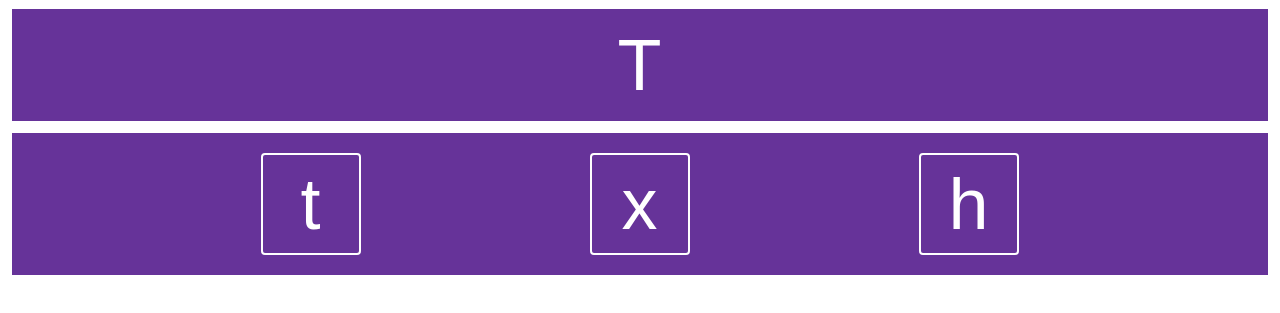
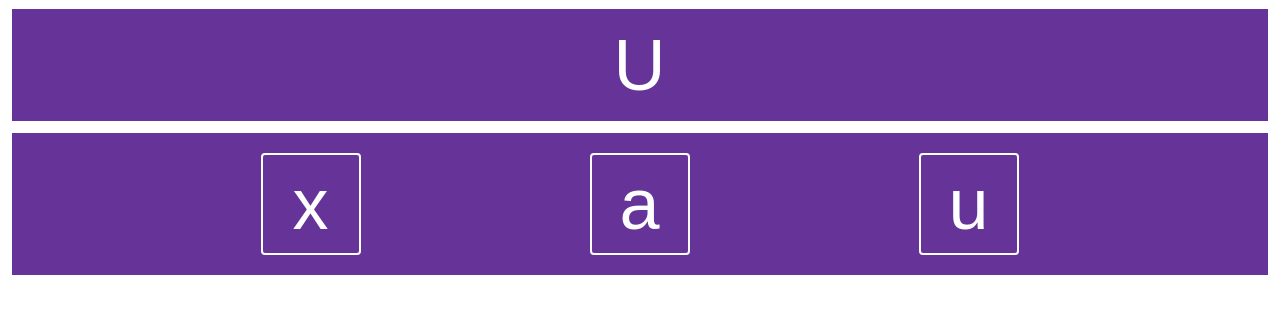
Before and after one commit to bcbrian/fantastic-invention, a website: page index.html in a window 1280 px wide. Shown: the part 87-400 px from the top of the page. Drawn offline with nearby package versions, Linux system fonts and the light colour scheme.

Commit message:
got the game working in the ui

```diff
--- a/index.html
+++ b/index.html
@@ -8,11 +8,11 @@
   Find my match!
 </div>
 
-<div class="t-class">
+<div id="RedZane" class="t-class">
   T
 </div>
 
-<div class="selection-container">
+<div id="wolfhoundjesse" class="selection-container">
   <button class="btn-choice">t</button>
   <button class="btn-choice">x</button>
   <button class="btn-choice">h</button>
--- a/index.js
+++ b/index.js
@@ -38,14 +38,33 @@ function startGame() {
 
   while (choices.length < 3) {
     const randLetter = getRandomValue(letters);
-    if (choices.includes(randLetter) === false) {
+    if (!choices.includes(randLetter)) {
       choices.push(randLetter);
     }
   }
 
   const letter = getRandomValue(choices);
+  const redZaneEl = document.getElementById("RedZane");
+  redZaneEl.innerHTML = letter.toUpperCase();
 
-  alert("what matches " + letter + " in " + choices);
+  const wolfhoundjesseEl = document.getElementById("wolfhoundjesse");
+  wolfhoundjesseEl.innerHTML = "";
+  // ["a", "b", "c"]
+  for (let i = 0; i < choices.length; i++) {
+    const choice = choices[i];
+    const btnEl = document.createElement("button");
+    btnEl.innerHTML = choice;
+    btnEl.classList.add("btn-choice");
+    wolfhoundjesseEl.append(btnEl);
+
+    btnEl.addEventListener("click", function() {
+      if (choice.toLowerCase() === letter.toLowerCase()) {
+        alert("winner");
+        startGame();
+      }
+    });
+  }
+  // alert("what matches " + letter + " in " + choices);
 }
 
 startGame();
```
